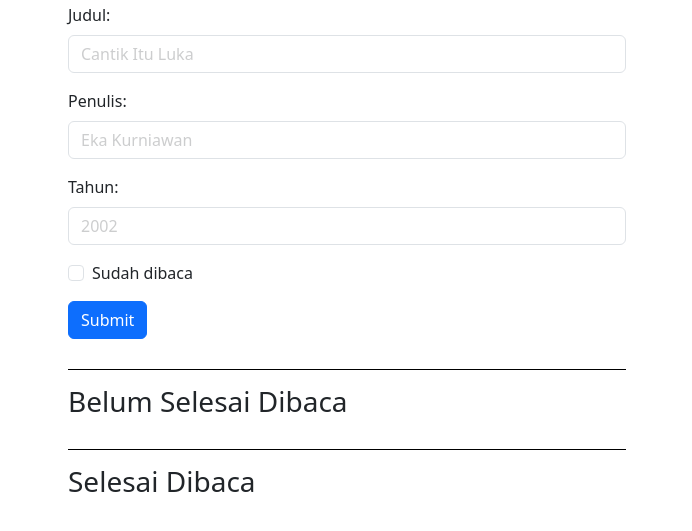
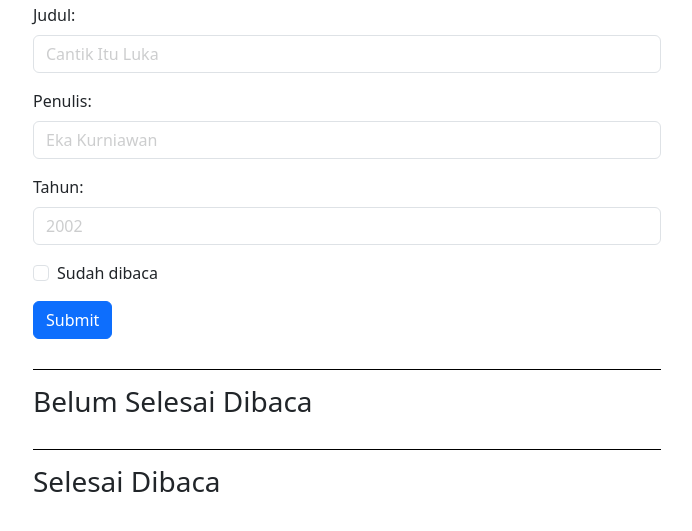
Before and after one commit to masuden0000/Bookshelf_App, a plain HTML site: page index.html in a window 1280 px wide. Shown: the part 101-632 px from the top of the page, without its empty margins (293-985 px from the left). Drawn offline with nearby package versions, Linux system fonts and the light colour scheme; some packages are replaced by stand-ins of ours; a script that the page names is missing.

Commit message:
update html

```diff
--- a/index.html
+++ b/index.html
@@ -13,8 +13,11 @@
     <script src="https://cdn.jsdelivr.net/npm/sweetalert2@11"></script>
 </head>
 
-<body class="container mt-5">
-    <div id="welcome"><h1 id="welcomeWords">Selamat Datang! &#9995;</h1></div>
+<body>
+    <div class="container-fluid mt-5 vh-100">
+        <div id="welcome">
+            <h1 id="welcomeWords">Selamat Datang! &#9995;</h1>
+        </div>
         <div class="col-6 offset-3 mb-5">
             <!-- FORM  START -->
             <h1 class="text-center">Bookshelf App</h1>
@@ -55,6 +58,7 @@
             </div>
             <!-- FORM END -->
         </div>
+    </div>
 
     <script src="https://cdn.jsdelivr.net/npm/bootstrap@5.3.2/dist/js/bootstrap.bundle.min.js"
         integrity="sha384-C6RzsynM9kWDrMNeT87bh95OGNyZPhcTNXj1NW7RuBCsyN/o0jlpcV8Qyq46cDfL" crossorigin="anonymous">
```
Lines whose indentation alone changed are shown as unchanged.
